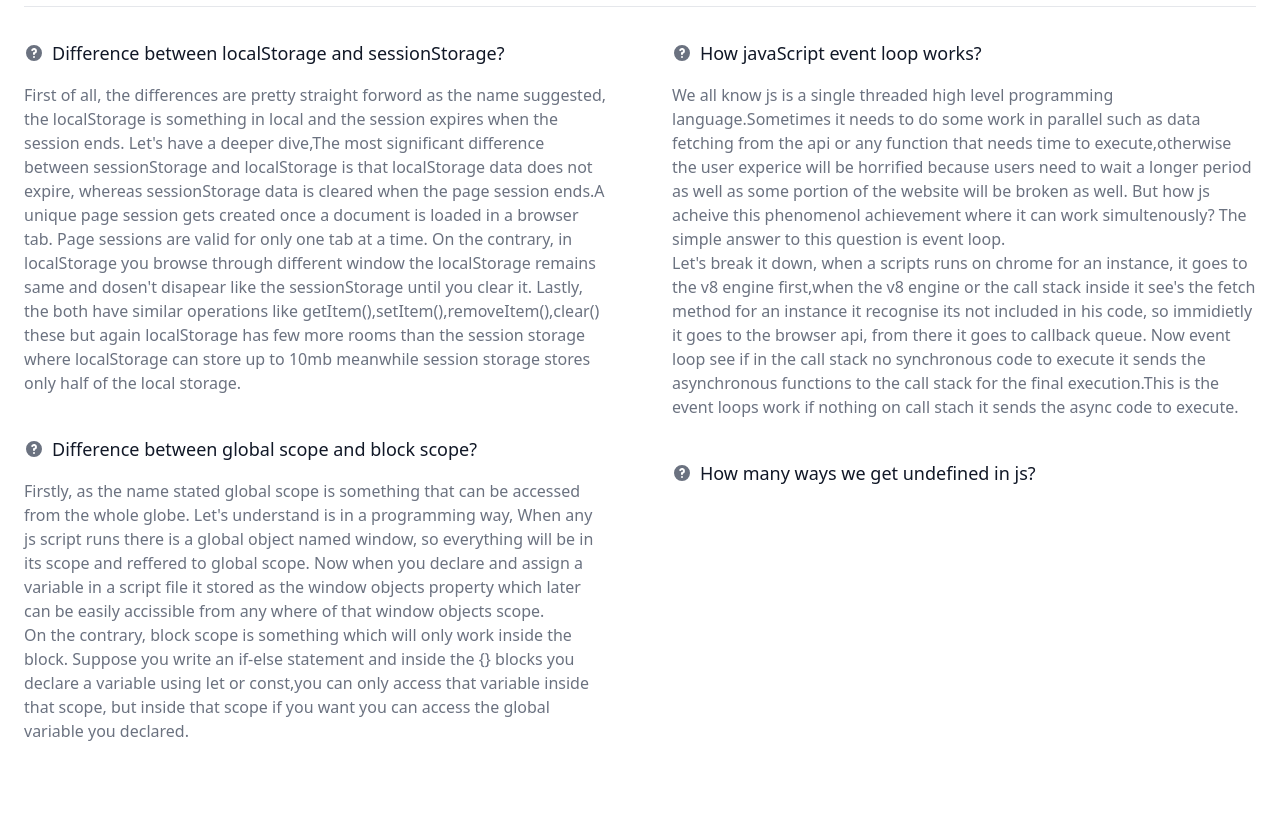
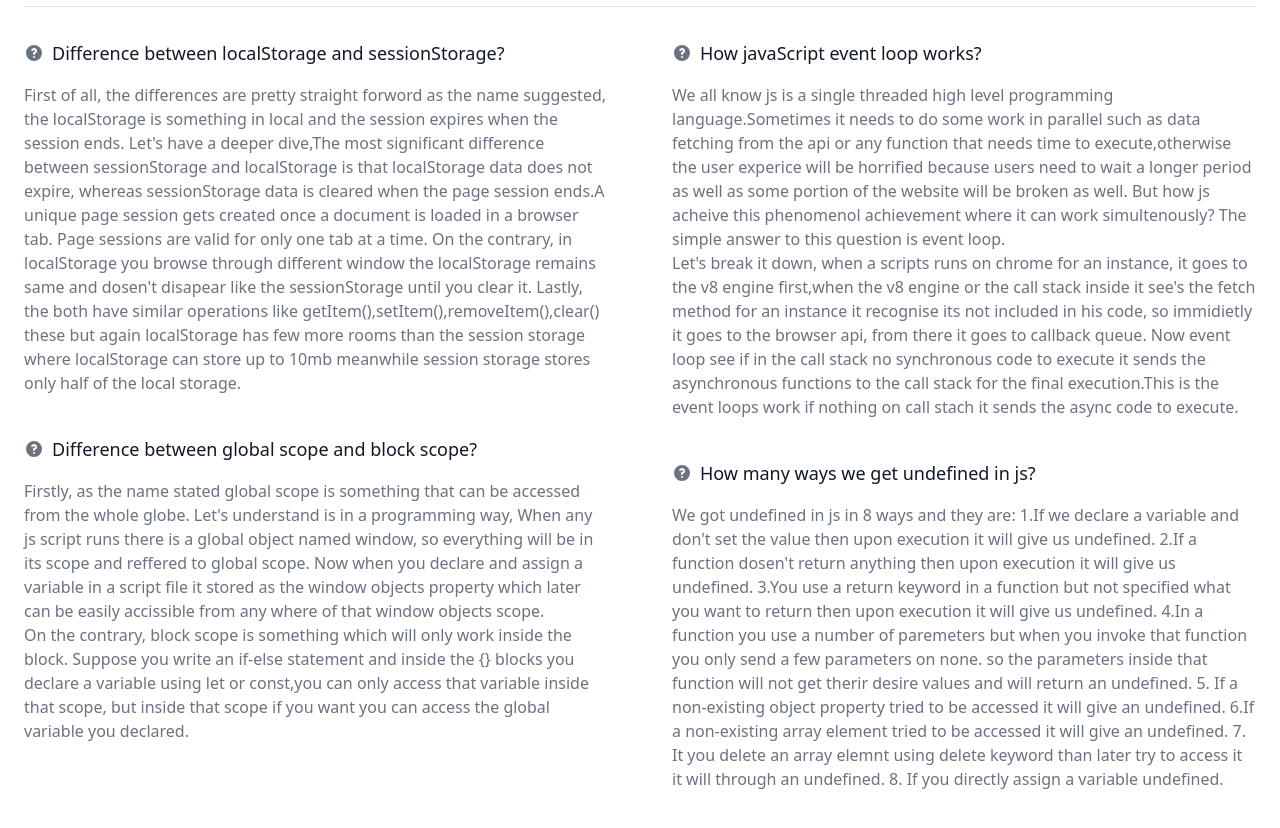
Before and after one commit to HasanMdKamrul/typining-monster-app, a plain HTML site: page blog.html in a window 1280 px wide. Shown: the part 130-958 px from the top of the page. Drawn offline with nearby package versions, Linux system fonts and the light colour scheme.

Commit message:
The last and final question in enlisted to the blog page

```diff
--- a/blog.html
+++ b/blog.html
@@ -160,7 +160,24 @@
                   </svg>
                   How many ways we get undefined in js?
                 </h3>
-                <p class="text-gray-500 dark:text-gray-400"></p>
+                <p class="text-gray-500 dark:text-gray-400">
+                  We got undefined in js in 8 ways and they are: 1.If we declare
+                  a variable and don't set the value then upon execution it will
+                  give us undefined. 2.If a function dosen't return anything
+                  then upon execution it will give us undefined. 3.You use a
+                  return keyword in a function but not specified what you want
+                  to return then upon execution it will give us undefined. 4.In
+                  a function you use a number of paremeters but when you invoke
+                  that function you only send a few parameters on none. so the
+                  parameters inside that function will not get therir desire
+                  values and will return an undefined. 5. If a non-existing
+                  object property tried to be accessed it will give an
+                  undefined. 6.If a non-existing array element tried to be
+                  accessed it will give an undefined. 7. It you delete an array
+                  elemnt using delete keyword than later try to access it it
+                  will through an undefined. 8. If you directly assign a
+                  variable undefined.
+                </p>
               </div>
             </div>
           </div>
```
